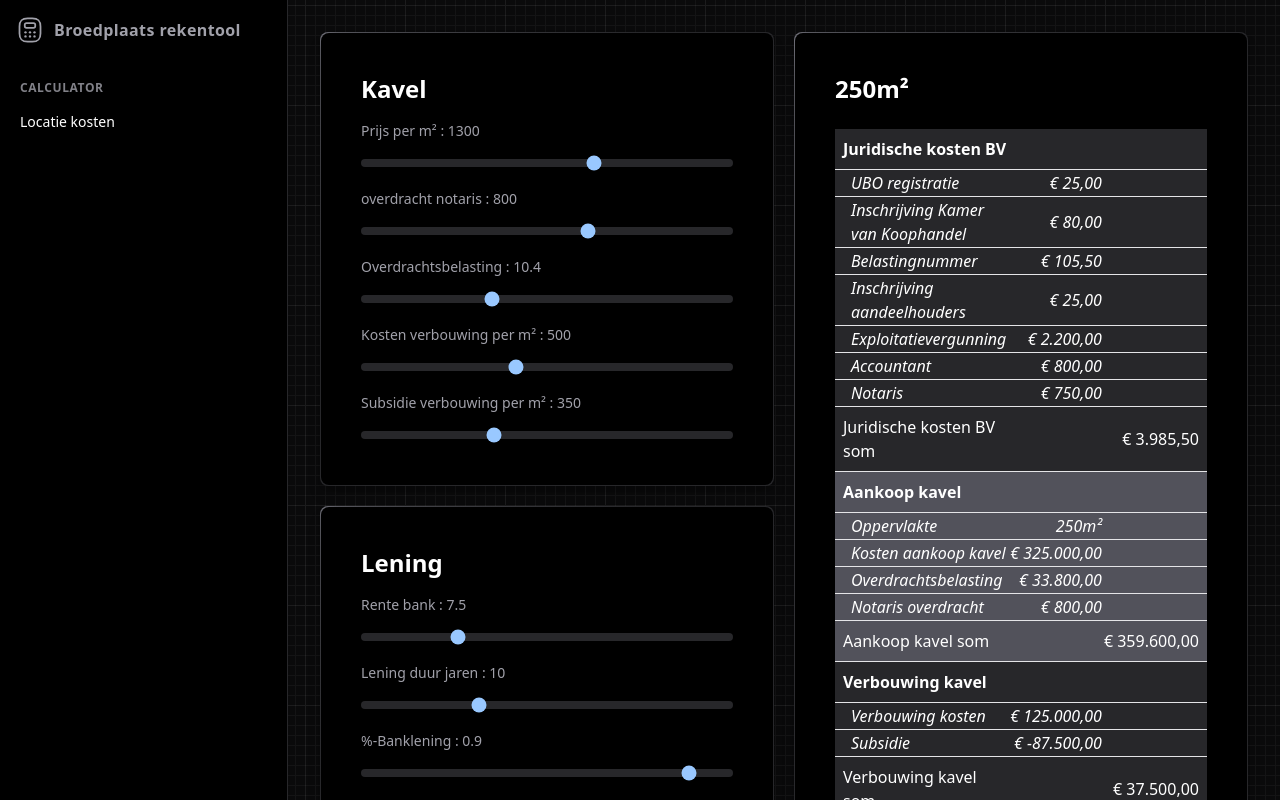
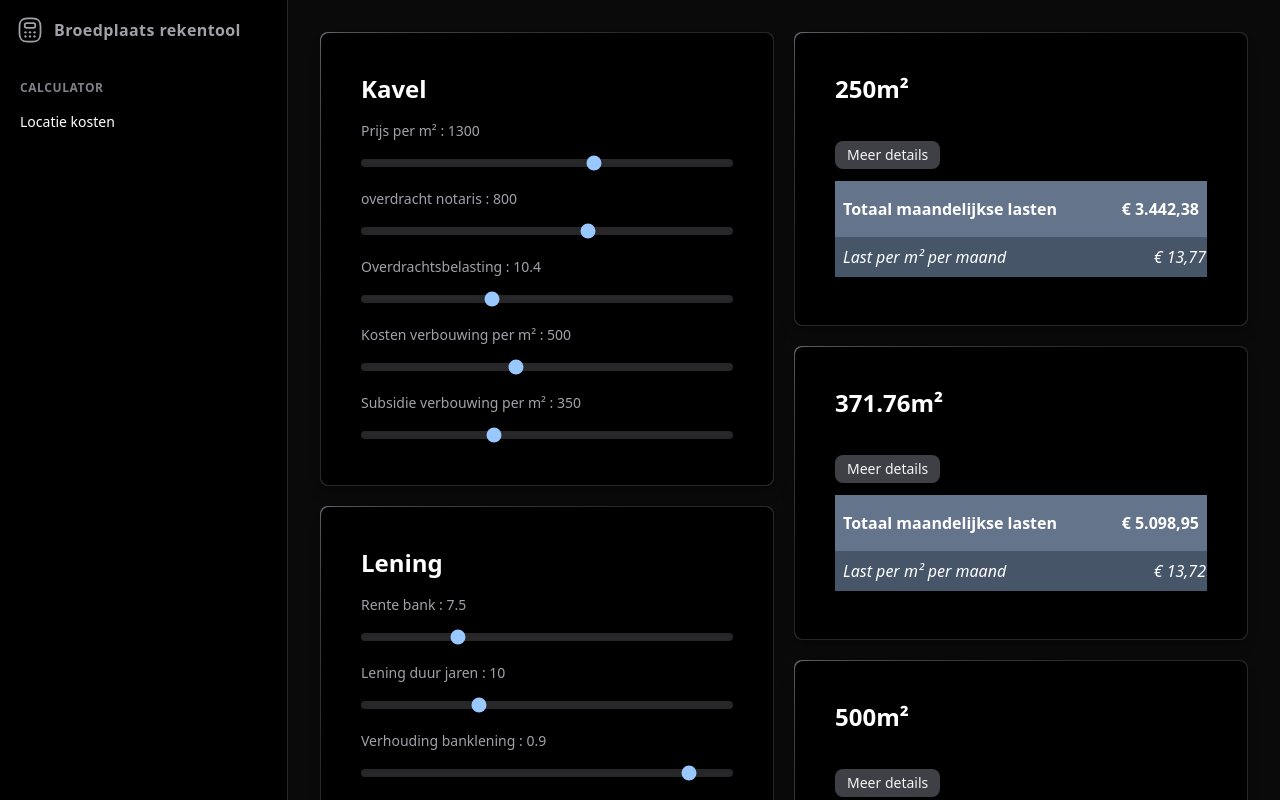
Before and after one commit to T-Vos/broedplaats-rekentool, a Next.js app: page /location-costs in a window 1280 px wide. Shown: the top 800 px of the page. Built offline with nearby package versions, Linux system fonts and the light colour scheme.

Commit message:
adds collapsed tables

```diff
--- a/app/layout.tsx
+++ b/app/layout.tsx
@@ -27,7 +27,7 @@ export default function RootLayout({
 }) {
   return (
     <html lang="en" className="[color-scheme:dark]">
-      <body className="overflow-y-scroll bg-gray-1100 bg-[url('/grid.svg')] pb-36">
+      <body className="overflow-y-scroll bg-gray-1100 pb-36">
         <GlobalNav />
 
         <div className="lg:pl-72">
--- a/app/location-costs/_cost.tsx
+++ b/app/location-costs/_cost.tsx
@@ -1,7 +1,8 @@
 import { RowData } from '#/lib/row';
 import { ExogenousVariables } from '#/lib/variables';
+import Button from '#/ui/button';
 import clsx from 'clsx';
-import { e } from 'mathjs';
+import React, { useState } from 'react';
 
 export const Costs = ({
   ExogenousVariables,
@@ -14,7 +15,10 @@ export const Costs = ({
     style: 'currency',
     currency: 'EUR',
   });
-
+  const [isExpanded, setIsExpanded] = useState(false);
+  const toggleExpand = () => {
+    setIsExpanded(!isExpanded);
+  };
   const areaCost =
     rowVariables.totalSize * ExogenousVariables.prijsPerVierkanteMeter;
   const areaRenovation =
@@ -137,9 +141,19 @@ export const Costs = ({
     <div className="flex flex-col">
       <div className="overflow-x-auto sm:-mx-6 lg:-mx-8">
         <div className="inline-block min-w-full py-2 sm:px-6 lg:px-8">
+          <div className="my-3">
+            <Button onClick={toggleExpand}>
+              {isExpanded ? 'Verberg details' : 'Meer details'}
+            </Button>
+          </div>
           <div className="overflow-hidden">
             <table className="w-full">
-              <tbody>
+              <tbody
+                className={clsx(
+                  'transition-all duration-500',
+                  isExpanded ? 'max-h-fit' : 'max-h-0 overflow-hidden',
+                )}
+              >
                 {table.map((tableGroup, index) => {
                   const summation = tableGroup.groupItems
                     .filter((x) => x.includeInSum)
@@ -151,7 +165,12 @@ export const Costs = ({
                       0,
                     );
                   let bg = index % 2 == 0 ? 'bg-gray-800' : 'bg-gray-600';
-                  let rowClass = clsx('border-white-700 border-b px-2', bg);
+                  let collapse = isExpanded ? '' : 'hidden';
+                  let rowClass = clsx(
+                    'border-white-700 border-b px-2',
+                    bg,
+                    collapse,
+                  );
                   return (
                     <>
                       <tr className={rowClass} key={index}>
@@ -189,6 +208,8 @@ export const Costs = ({
                     </>
                   );
                 })}
+                {isExpanded && (
+                  <>
                     <tr
                       className="border-t-4 border-t-slate-100 bg-slate-500"
                       key="total-sum"
@@ -237,6 +258,8 @@ export const Costs = ({
                         {formatEuro.format(privateLoan)}
                       </td>
                     </tr>
+                  </>
+                )}
                 <tr className="bg-slate-500">
                   <td className="py-4 pl-2 font-bold">
                     Totaal maandelijkse lasten
@@ -244,6 +267,17 @@ export const Costs = ({
                   <td></td>
                   <td className="py-4 pr-2 text-right font-bold">
                     {formatEuro.format(totalMonthlyLoan)}
+                  </td>
+                </tr>
+                <tr className="bg-slate-600">
+                  <td className="py-2 pl-2 italic">
+                    Last per m&sup2; per maand
+                  </td>
+                  <td></td>
+                  <td className="text-right italic">
+                    {formatEuro.format(
+                      totalMonthlyLoan / rowVariables.totalSize,
+                    )}
                   </td>
                 </tr>
               </tbody>
--- a/app/location-costs/page.tsx
+++ b/app/location-costs/page.tsx
@@ -149,7 +149,7 @@ const page = () => {
               step={0.01}
               value={variables.percentageFundedLoan}
               onChange={handleInputChangeSlider('percentageFundedLoan')}
-              label="%-Banklening"
+              label="Verhouding banklening"
             />
           ),
         },
```
Lines whose indentation alone changed are shown as unchanged.
